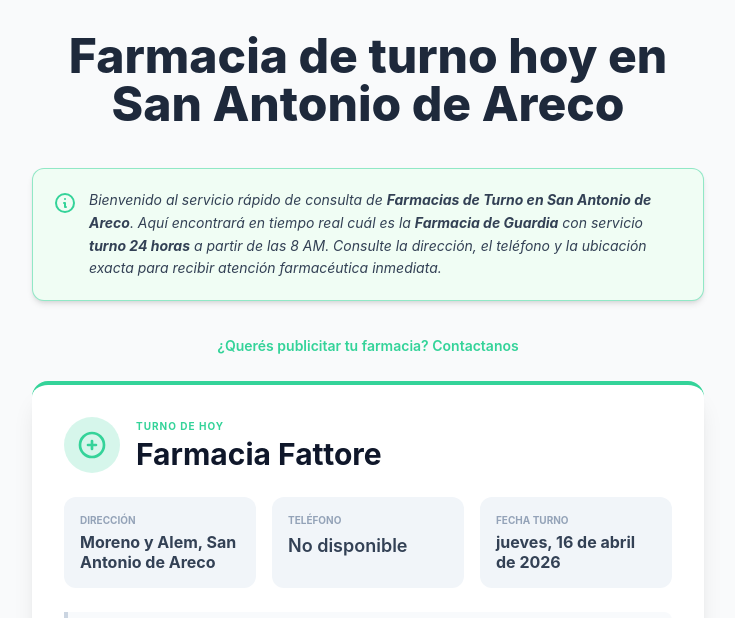
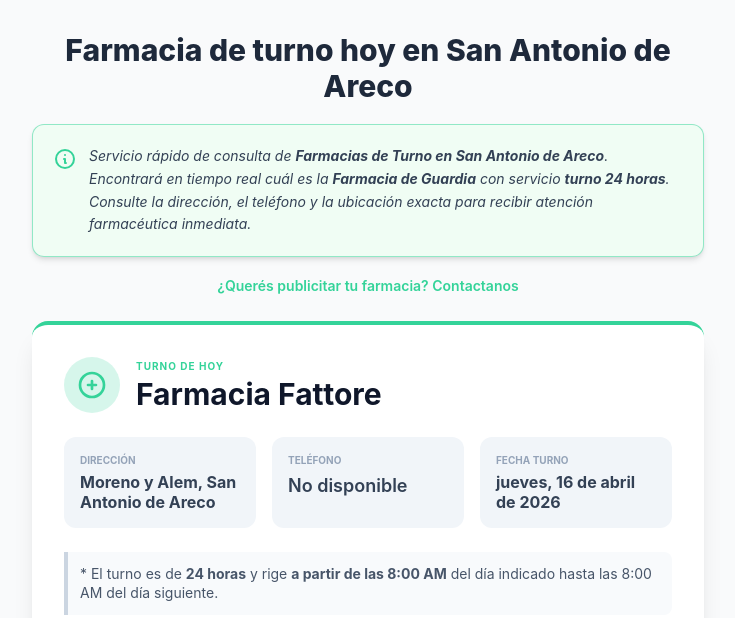
Before and after one commit to agustinte/farmacia-de-turno-hoy-san-antonio-de-areco, a plain HTML site: page index.html in a window 1280 px wide. Shown: the top 618 px of the page, without its empty margins (272-1007 px from the left). Drawn offline with nearby package versions, Linux system fonts and the light colour scheme.

Commit message:
Cambios graficos

```diff
--- a/index.html
+++ b/index.html
@@ -76,21 +76,21 @@
 <body class="bg-gray-50 min-h-screen p-4 sm:p-8 font-sans flex justify-center items-start text-slate-900">
 
     <main class="w-full max-w-2xl">
-        <header class="text-center mb-10">
-            <h1 class="text-4xl sm:text-5xl font-extrabold text-slate-800 mb-2">
+        <header class="text-center mb-5">
+            <h1 class="text-3xl sm:text-3xl font-extrabold text-slate-800 mb-2">
               Farmacia de turno hoy en San Antonio de Areco
             </h1>
         </header>
 
         <!-- Bloque de Texto SEO -->
-        <section class="mb-8 p-5 bg-green-50 border border-primary-green/50 rounded-xl shadow-md flex items-start italic">
+        <section class="mb-4 p-5 bg-green-50 border border-primary-green/50 rounded-xl shadow-md flex items-start italic">
             <svg class="w-6 h-6 text-primary-green mr-3 mt-0.5 flex-shrink-0" fill="none" stroke="currentColor" viewBox="0 0 24 24"><path stroke-linecap="round" stroke-linejoin="round" stroke-width="2" d="M13 16h-1v-4h-1m1-4h.01M21 12a9 9 0 11-18 0 9 9 0 0118 0z"></path></svg>
             <p class="text-sm text-slate-700 leading-relaxed">
-                Bienvenido al servicio rápido de consulta de <strong>Farmacias de Turno en San Antonio de Areco</strong>. Aquí encontrará en tiempo real cuál es la <strong>Farmacia de Guardia</strong> con servicio <strong>turno 24 horas</strong> a partir de las 8 AM. Consulte la dirección, el teléfono y la ubicación exacta para recibir atención farmacéutica inmediata.
+                Servicio rápido de consulta de <strong>Farmacias de Turno en San Antonio de Areco</strong>. Encontrará en tiempo real cuál es la <strong>Farmacia de Guardia</strong> con servicio <strong>turno 24 horas</strong>. Consulte la dirección, el teléfono y la ubicación exacta para recibir atención farmacéutica inmediata.
             </p>
         </section>
 
-		<div class="mt-2 text-center">
+		<div class="mt-1 text-center">
 		  <a
 			href="mailto:publicidad.farmacias.areco@gmail.com?subject=Publicidad%20en%20Farmacias%20Areco"
 			class="text-sm text-primary-green font-semibold hover:underline"
@@ -106,7 +106,7 @@
         </div>
 
         <!-- Región con las próximas tres farmacias (HORIZONTALES) -->
-        <section id="upcoming-section" class="mt-12 hidden">
+        <section id="upcoming-section" class="mt-10 hidden">
             <h3 class="text-xl font-bold text-slate-800 mb-4 px-2 flex items-center">
                 <svg class="w-5 h-5 mr-2 text-slate-400" fill="none" stroke="currentColor" viewBox="0 0 24 24"><path stroke-linecap="round" stroke-linejoin="round" stroke-width="2" d="M8 7V3m8 4V3m-4 4V3m-6 4h12M6 11h12M6 15h12M6 19h12"></path></svg>
                 Próximos Turnos
```
